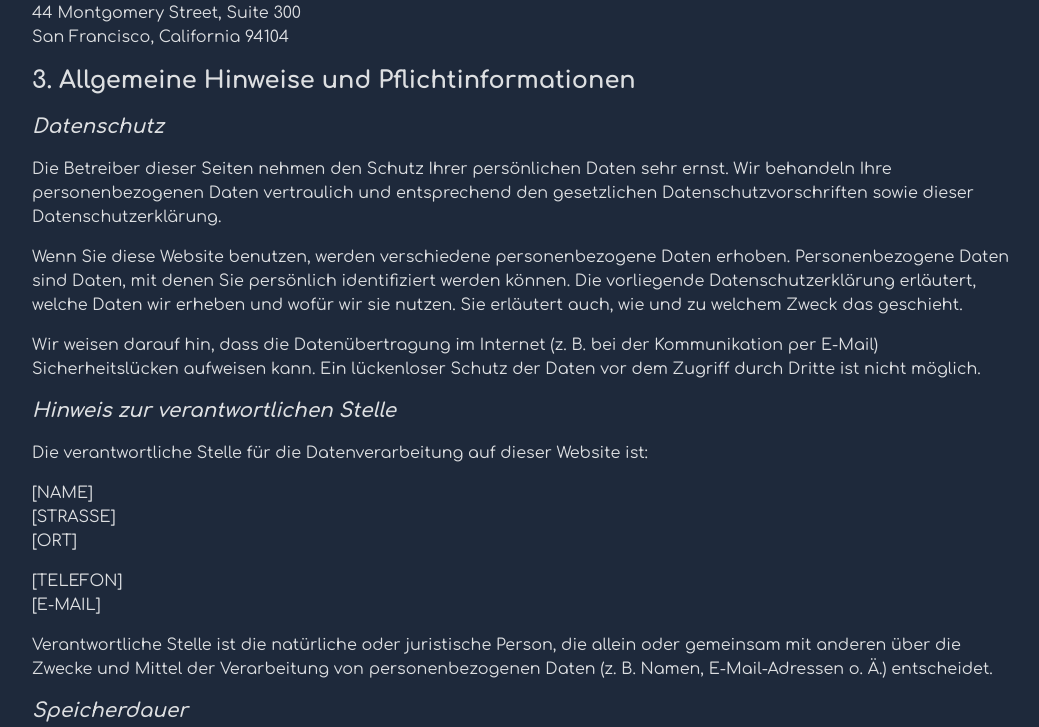
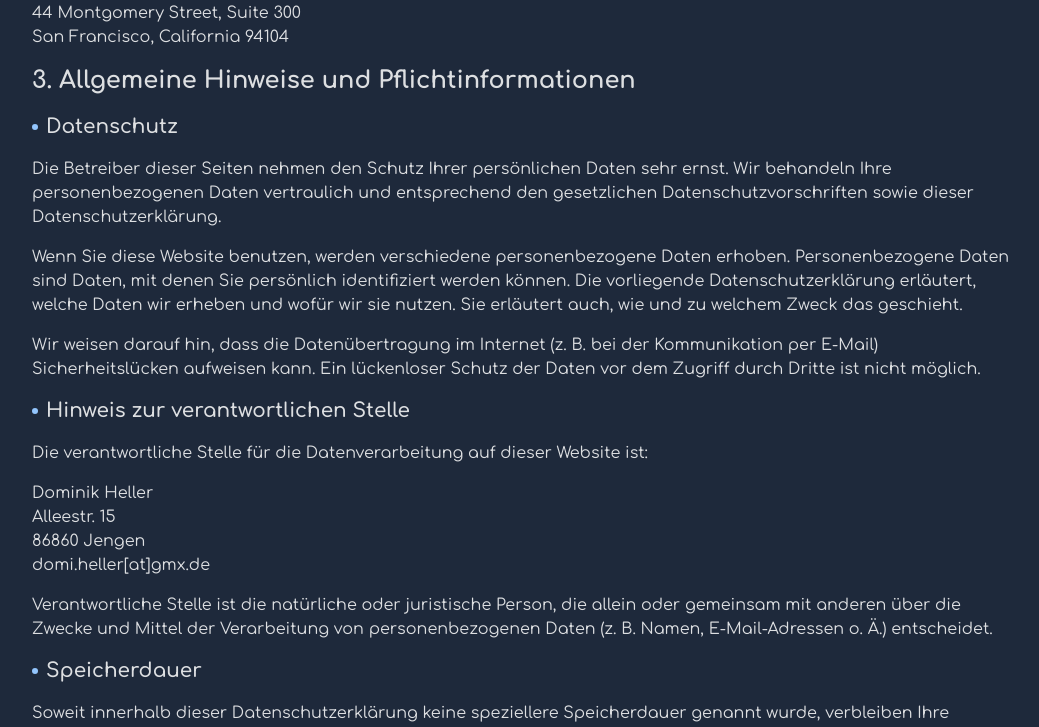
Before and after one commit to kilianmandscharo/portfolio_v2, a Next.js app: page /privacy-notice in a window 1280 px wide. Shown: the part 1549-2276 px from the top of the page, without its empty margins (112-1151 px from the left). Built offline with nearby package versions, Linux system fonts and the light colour scheme.

Commit message:
Add contact data

```diff
--- a/app/cv/_components/Languages.tsx
+++ b/app/cv/_components/Languages.tsx
@@ -6,7 +6,7 @@ export default function Languages() {
     <div>
       <H2>Languages</H2>
       <div className="grid gap-4 md:gap-8 leading-7 md:grid-cols-2">
-        <LanguageItem language="German" proficiency="native language" />
+        <LanguageItem language="German" proficiency="Native language" />
         <LanguageItem language="English" proficiency="C2" />
         <LanguageItem language="French" proficiency="B1" />
         <LanguageItem language="Spanish" proficiency="A2" />
--- a/app/imprint/page.tsx
+++ b/app/imprint/page.tsx
@@ -7,11 +7,10 @@ export default function Imprint() {
       <H1>Impressum</H1>
       <div className="mb-8">
         <H2>Kontakt</H2>
-        <p>[NAME]</p>
-        <p>[STRASSE]</p>
-        <p>[ORT]</p>
-        <p>[TELEFON]</p>
-        <p>[E-MAIL]</p>
+        <p>Dominik Heller</p>
+        <p>Alleestr. 15</p>
+        <p>86860 Jengen</p>
+        <p>domi.heller[at]gmx.de</p>
       </div>
       <div className="mb-8">
         <H2>Haftung für Links</H2>
--- a/app/privacy-notice/page.tsx
+++ b/app/privacy-notice/page.tsx
@@ -127,16 +127,13 @@ export default function PrivacyNotice() {
         Website ist:
       </p>{" "}
       <p>
-        [NAME]
+        Dominik Heller
         <br />
-        [STRASSE]
+        Alleestr. 15
         <br />
-        [ORT]
-      </p>
-      <p>
-        [TELEFON]
+        86860 Jengen
         <br />
-        [E-MAIL]
+        domi.heller[at]gmx.de
       </p>
       <p>
         Verantwortliche Stelle ist die nat&uuml;rliche oder juristische Person,
--- a/components/H3.tsx
+++ b/components/H3.tsx
@@ -3,5 +3,10 @@ interface Props {
 }
 
 export default function H3({ children }: Props) {
-  return <h3 className="text-xl mb-4 font-semibold italic">{children}</h3>;
+  return (
+    <div className="flex items-center gap-2 mb-4">
+      <div className="w-[6px] h-[6px] rounded-full bg-secondary-300" />
+      <h3 className="text-xl font-semibold">{children}</h3>
+    </div>
+  );
 }
```
